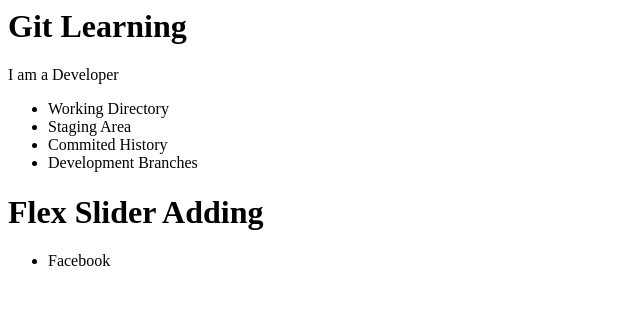
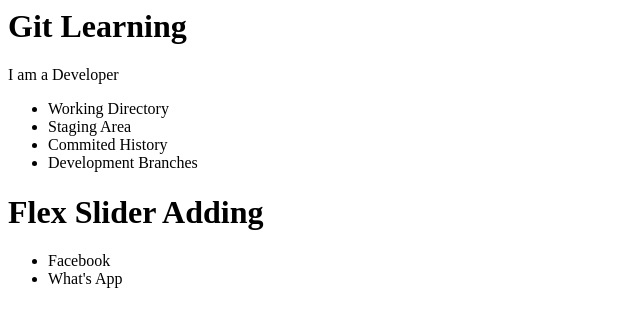
Before and after one commit to shyjanharsha/git-learning, a plain HTML site: page index.html in a window 1280 px wide. Shown: the whole page, without its empty margins (0-640 px from the left). Drawn offline with Linux system fonts and the light colour scheme.

Commit message:
add whats app

```diff
--- a/index.html
+++ b/index.html
@@ -18,6 +18,7 @@
     <h1>Flex Slider Adding</h1>
     <ul>
         <li><i class="fab fa-facebook"></i>Facebook</li>
+        <li><i class="fab fa-what's app"></i>What's App</li>
     </ul>
 </body>
 </html>
```
